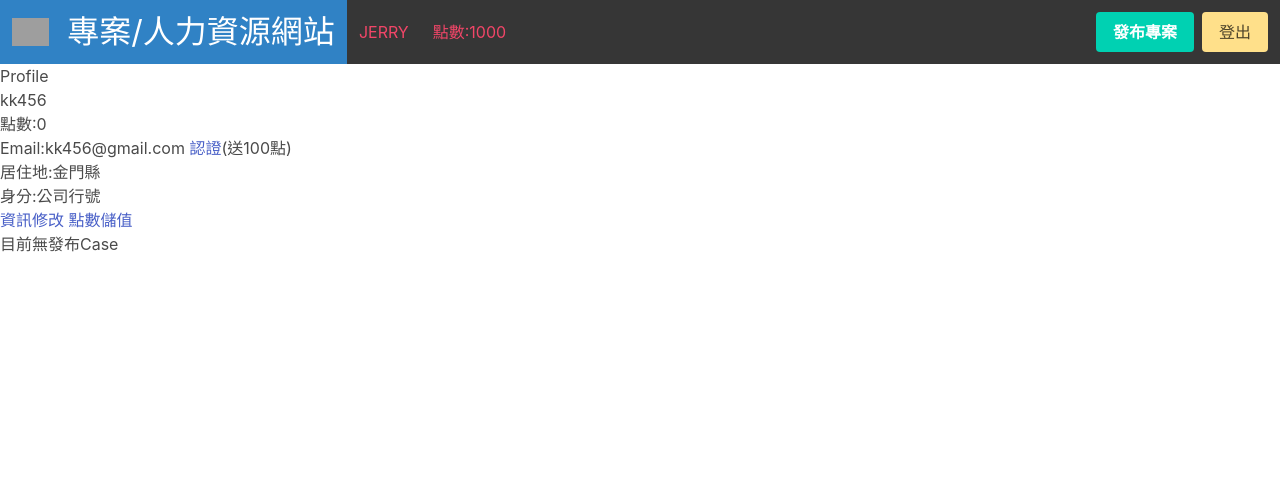
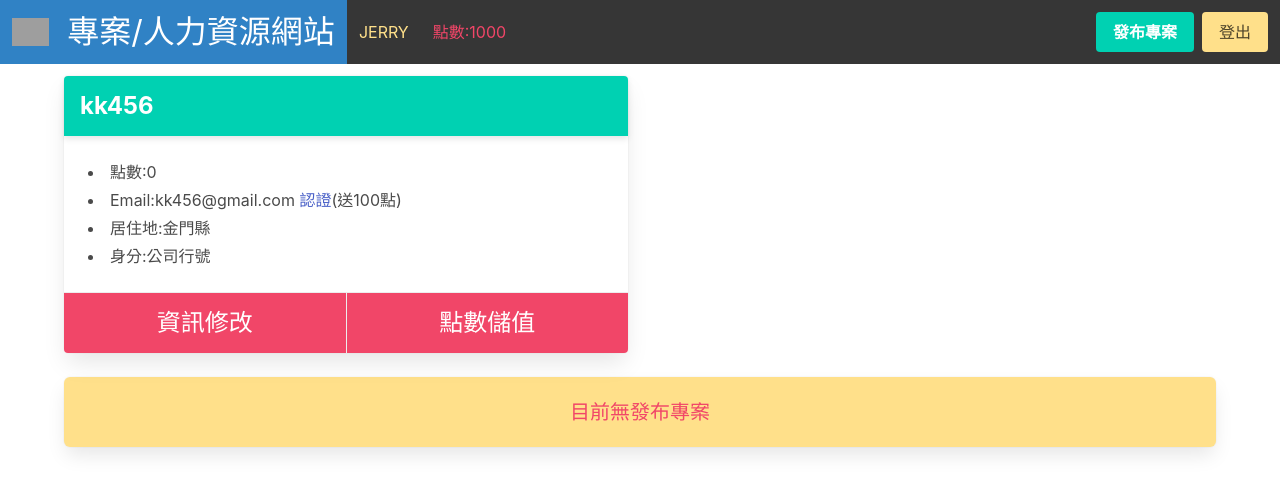
Before and after one commit to 17app001/start_jcases_project, a Django app: page /user/profile/9 in a window 1280 px wide. Shown: the top 494 px of the page. Run offline with Django 3.2, Linux system fonts and the light colour scheme; a user stored in the database is signed in; data comes from the database, SQL or seed files in the repository; both versions use the stored data as it was after the commit; grey boxes are pictures that could not be loaded.

Commit message:
1.完成profile 2.修正update 3.修正purchase 4.修正admin.py register profile

```diff
--- a/templates/base.html
+++ b/templates/base.html
@@ -1,11 +1,13 @@
 {% load static %}
 <!DOCTYPE html>
 <html lang="zh-Hant">
+
 <head>
   <meta charset="UTF-8">
   <meta http-equiv="X-UA-Compatible" content="IE=edge">
   <meta name="viewport" content="width=device-width, initial-scale=1.0">
   <title>專案/人力資源網站</title>
+  <link rel="shortcut icon" href="#" />
   <link rel="stylesheet" href="https://cdn.jsdelivr.net/npm/bulma@0.9.3/css/bulma.min.css">
   <script src="https://ajax.googleapis.com/ajax/libs/jquery/3.5.1/jquery.min.js"></script>
   <link rel="stylesheet" href="{% static 'css/main.css' %}">
@@ -14,13 +16,15 @@
   {% block script %}
   {% endblock %}
 </head>
+
 <body>
   <nav class="navbar is-info" role="navigation" aria-label="main navigation">
     <div class="navbar-brand">
       <a class="navbar-item is-size-3" href="{% url 'index' %}">
-            <img src="{% static 'images/icon.png' %}">  &nbsp;  專案/人力資源網站
+        <img src="{% static 'images/icon.png' %}"> &nbsp; 專案/人力資源網站
       </a>
-          <a role="button" class="navbar-burger has-background-grey-darker" aria-label="menu" aria-expanded="false" data-target="navbarBasicExample">
+      <a role="button" class="navbar-burger has-background-grey-darker" aria-label="menu" aria-expanded="false"
+        data-target="navbarBasicExample">
         <span aria-hidden="true"></span>
         <span aria-hidden="true"></span>
         <span aria-hidden="true"></span>
@@ -29,9 +33,9 @@
     <div id="navbarBasicExample" class="navbar-menu  has-background-grey-darker">
       {% if request.user.is_authenticated %}
       <div class="navbar-start">
-                <a href="{% url 'profile' request.user.id %}" class="navbar-item  has-text-danger">
+        <a href="{% url 'profile' request.user.id %}" class="navbar-item  has-text-warning">
           {{request.user.username|upper}}</a>
-                <a class="navbar-item  has-text-danger">
+        <a class="navbar-item  has-text-danger" href="{% url 'purchase' %}">
           點數:{{request.user.point}}
         </a>
       </div>
@@ -63,9 +67,9 @@
   {% endblock %}
   <script src="{% static 'js/main.js' %}"></script>
   <script>
-        $(document).ready(function() {
+    $(document).ready(function () {
       // Check for click events on the navbar burger icon
-            $(".navbar-burger").click(function() {
+      $(".navbar-burger").click(function () {
         // Toggle the "is-active" class on both the "navbar-burger" and the "navbar-menu"
         $(".navbar-burger").toggleClass("is-active");
         $(".navbar-menu").toggleClass("is-active");
--- a/user/templates/user/profile.html
+++ b/user/templates/user/profile.html
@@ -1,10 +1,18 @@
 {% extends 'base.html' %}
 
 {% block content %}
-<h1>Profile</h1>
 
-<ul>
-    <li>{{user.username}}</li>
+<div class="container mt-3 is-size-4">
+    <div class="columns">
+        <div class="column is-6">
+            <div class="card">
+                <header class="card-header has-background-primary">
+                    <p class="card-header-title has-text-white">
+                        {{user.username}}
+                    </p>
+                </header>
+                <div class="card-content">
+                    <div class="content is-normal">
                         <li>點數:{{user.point}}</li>
                         <li>Email:{{user.email}}
                             {% if not user.certification %}
@@ -17,24 +25,35 @@
                         </li>
                         <li>居住地:{{user.city}}</li>
                         <li>身分:{{user.respondent}}</li>
-</ul>
-<div id="message">
+                        <div id="message" class="has-text-right">
                             {% if message %}
                             <p style="color: red;">{{message}}</p>
                             {% endif %}
                         </div>
-<p>
-    <a href="{% url 'update' user.id %}">資訊修改</a>
-    <a href="{% url 'purchase' %}">點數儲值</a>
-</p>
+                    </div>
+
+                </div>
+                <footer class="card-footer has-background-danger">
+                    <a href="{% url 'update' user.id %}" class="card-footer-item has-text-white">資訊修改</a>
+                    <a href="{% url 'purchase' %}" class="card-footer-item has-text-white">點數儲值</a>
+                </footer>
+            </div>
+        </div>
+    </div>
+    <div class="columns">
+        <div class="column">
             {% if user.case_set.all|length == 0 %}
-<h2>目前無發布Case</h2>
+            <h2 class="is-size-5 has-text-centered box has-text-danger has-background-warning">目前無發布專案</h2>
             {% else %}
             {% include 'pagination.html' %}
+        </div>
+    </div>
+    <div class="columns">
+        <div class="column">
             <div id="cases-table">
-    <table border="1">
+                <table border="1" class="table is-size-6 is-bordered is-striped is-fullwidth">
                     <thead>
-            <tr>
+                        <tr class="th is-selected has-text-centered has-background-dark">
                             <th>日期</th>
                             <th>標題</th>
                             <th>金額</th>
@@ -46,13 +65,13 @@
                     </thead>
                     <tbody>
                         {% for case in page_obj %}
-            <tr>
-                <td>{{case.createdon|date:"Y/m/d"}}</td>
-                <td><a href="{% url 'case' case.id %}">{{case.title}}</a></td>
-                <td>{{case.amount}}</td>
-                <td>{{case.category}}</td>
-                <td>{{case.view}}</td>
-                <td>{{case.updatedon}}</td>
+                        <tr class="has-text-vcentered">
+                            <td class="is-vcentered">{{case.createdon|date:"Y/m/d"}}</td>
+                            <td class="is-vcentered"><a href="{% url 'case' case.id %}">{{case.title}}</a></td>
+                            <td class="is-vcentered">{{case.amount}}</td>
+                            <td class="is-vcentered">{{case.category}}</td>
+                            <td class="is-vcentered">{{case.view}}</td>
+                            <td class="is-vcentered">{{case.updatedon}}</td>
                             <td><a href="{% url 'delete-case' case.id %}">刪除</a>
                                 <br><a href="{% url 'update-case' case.id %}">修改</a>
                             </td>
@@ -61,5 +80,9 @@
                     </tbody>
                 </table>
             </div>
+        </div>
+    </div>
+</div>
+
 {% endif %}
 {% endblock %}
```
Also changed, not shown: user/admin.py (+21 -1 lines), user/templates/user/purchase.html (+12 -5 lines), user/templates/user/update.html (+23 -11 lines), db.sqlite3. Lines whose indentation alone changed are shown as unchanged.
